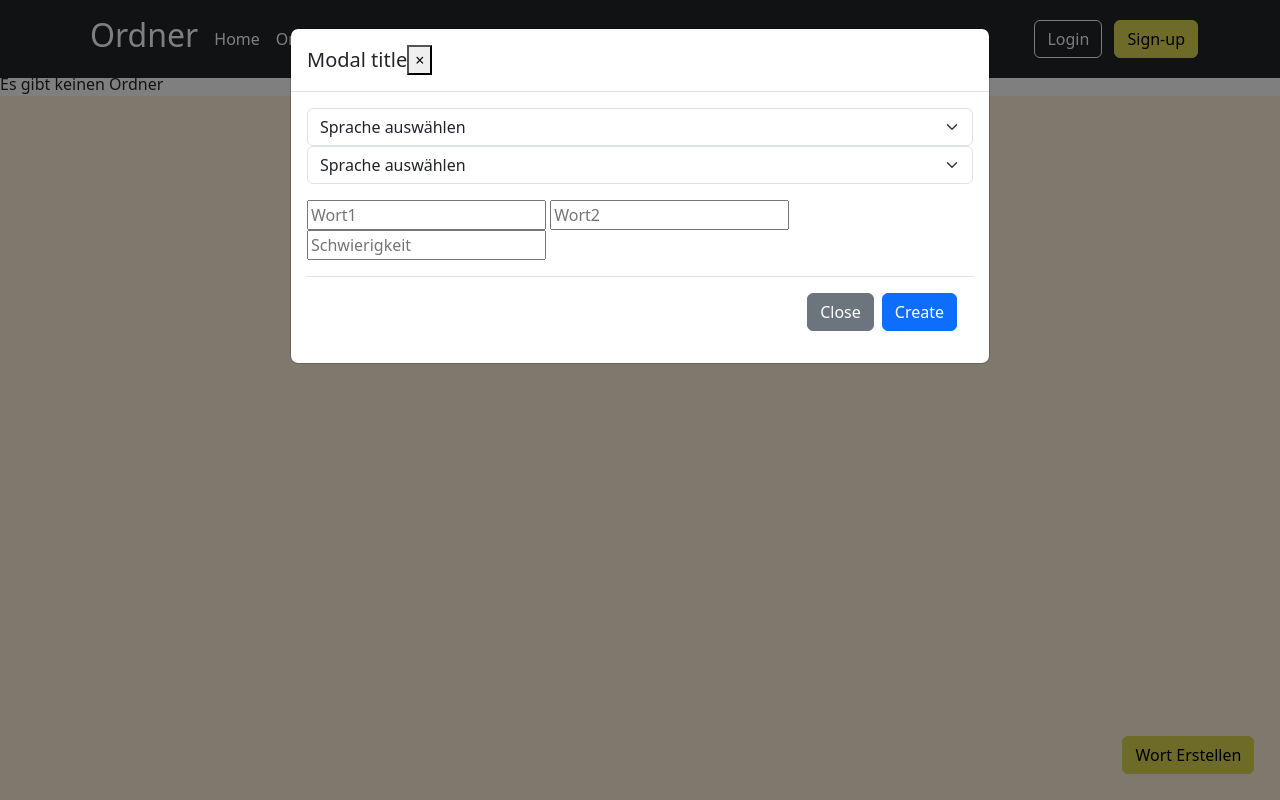
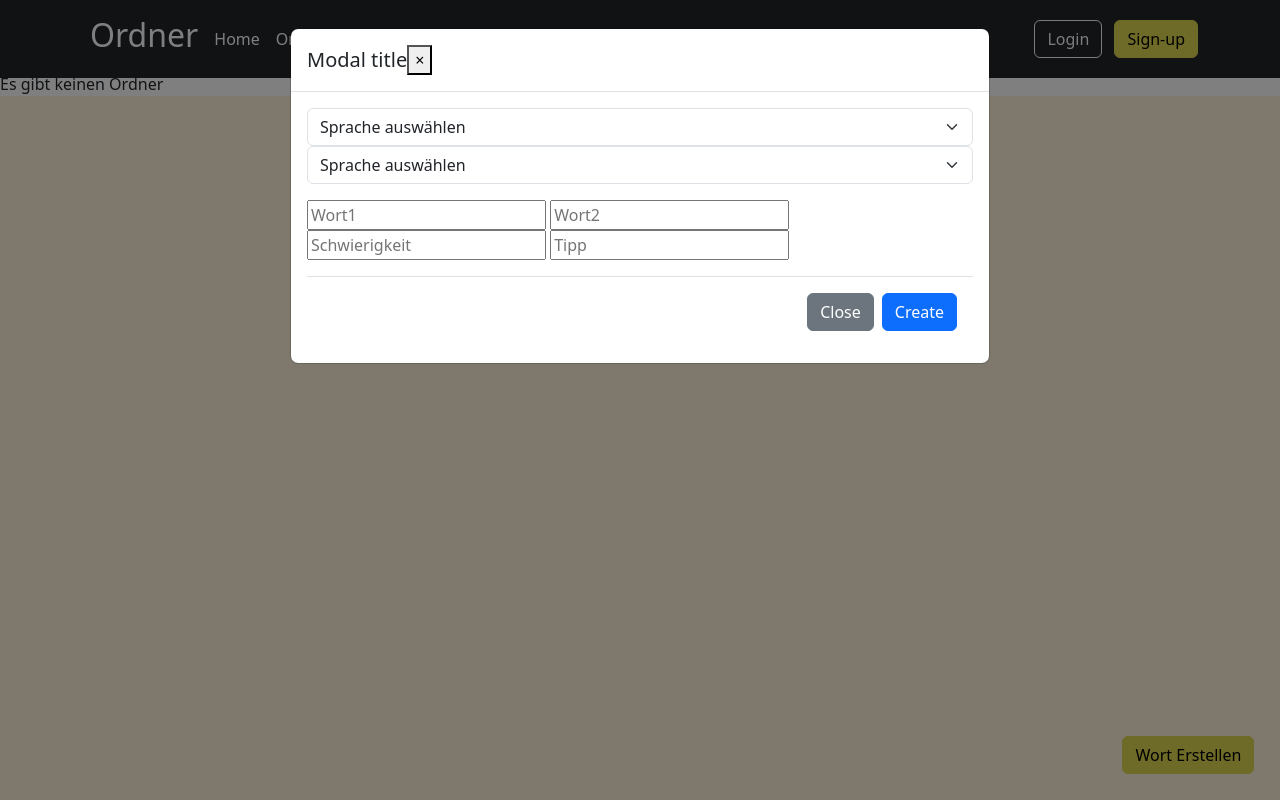
Before and after one commit to Lasseee04/Vojabeln, a PHP site: page /pages/myGroup.php?oid=1 in a window 1280 px wide, after a click on "Wort Erstellen". Run offline with PHP 8.4, Linux system fonts and the light colour scheme; data that the repository does not hold is empty.

Commit message:
Update myGroup.php

```diff
--- a/pages/myGroup.php
+++ b/pages/myGroup.php
@@ -126,10 +126,10 @@ if ($gehoert_zu_rows->num_rows > 0) {
         </div>
         <div class="modal-body">
           <form>
-            <input type="text" placeholder="Wort1"/>
-            <input type="text" placeholder="Wort2"/>
-            <input type="number" placeholder="Schwierigkeit"/>
-            <input type="text" placeholder="Tipp"/>
+            <input name="Tipp" type="text" placeholder="Wort1"/>
+            <input name="Tipp" type="text" placeholder="Wort2"/>
+            <input name="Tipp" type="number" placeholder="Schwierigkeit"/>
+            <input name="Tipp" type="text" placeholder="Tipp"/>
           </form>
         </div>
         <div class="modal-footer">
@@ -179,6 +179,7 @@ if ($gehoert_zu_rows->num_rows > 0) {
           <input name="wort1" type="text" placeholder="Wort1"/>
           <input name="wort2" type="text" placeholder="Wort2"/>
           <input name="schwierigkeit" type="number" placeholder="Schwierigkeit"/>
+          <input name="Tipp" type="text" placeholder="Tipp"/>
           <p></p>
           <div class="modal-footer">
             <button type="button" class="btn btn-secondary" data-bs-dismiss="modal">Close</button>
```
